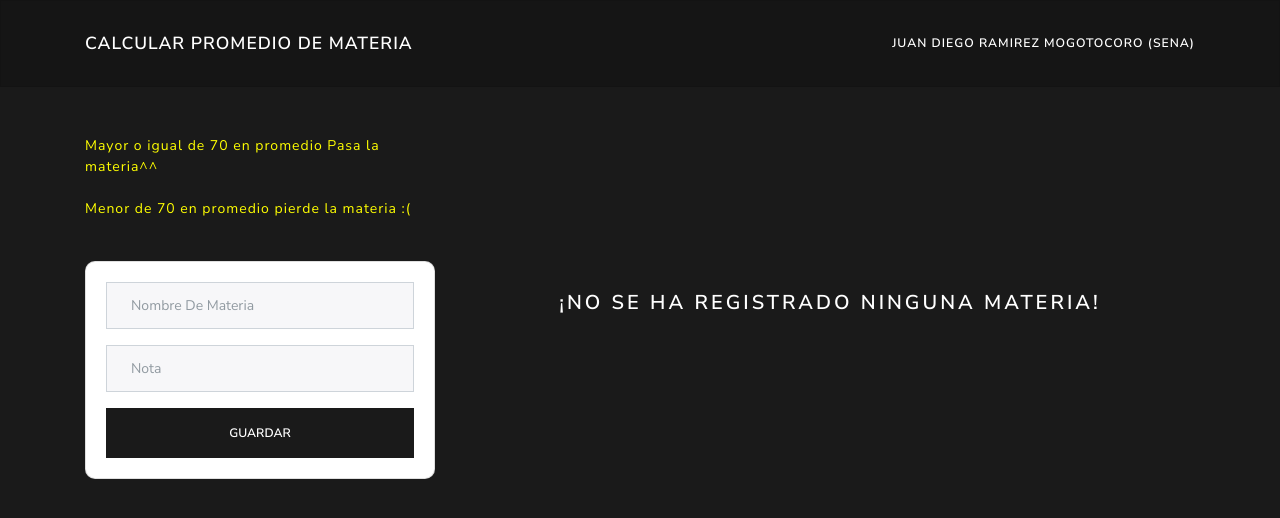
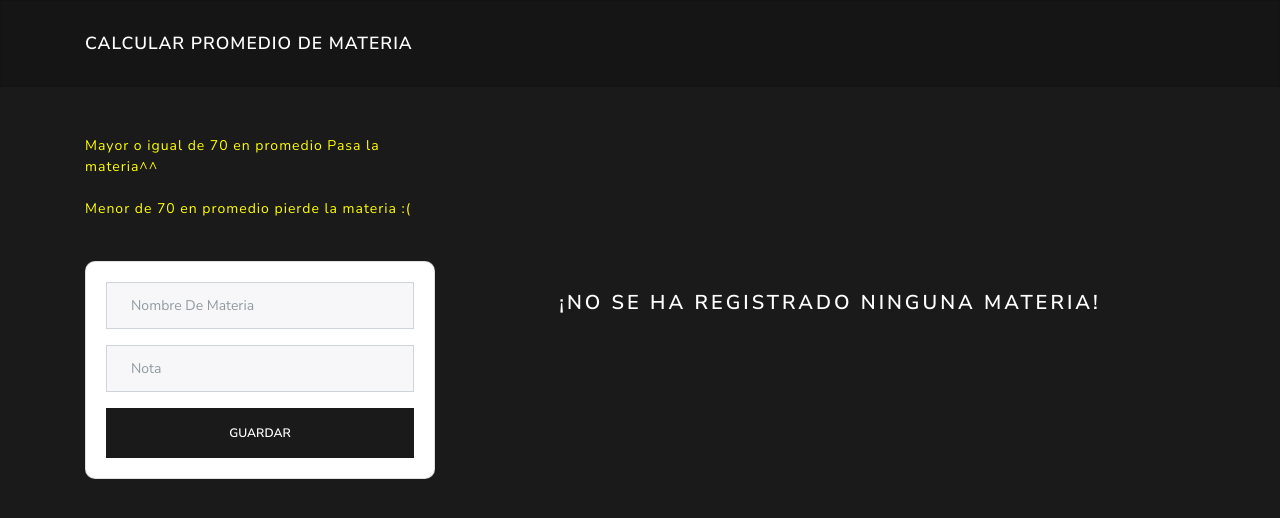
Before and after one commit to juandavid2022/aplicacion-tareas, a plain HTML site: page index.html in a window 1280 px wide. Drawn offline with nearby package versions, Linux system fonts and the light colour scheme.

Commit message:
Update index.html

```diff
--- a/index.html
+++ b/index.html
@@ -13,7 +13,6 @@
     <nav class="navbar navbar-light bg-light">
       <div class="container">
         <a class="navbar-brand" href="#">Calcular Promedio De Materia</a>
-        <p>Juan Diego Ramirez Mogotocoro (SENA)</p>
       </div>
     </nav>
 
```
